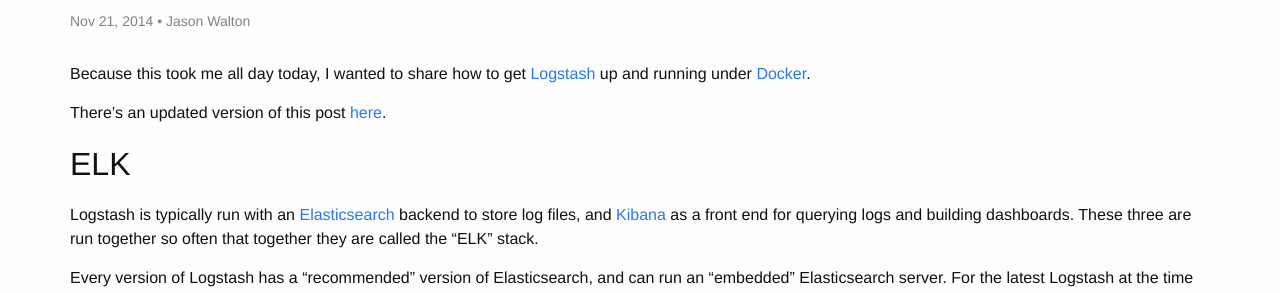
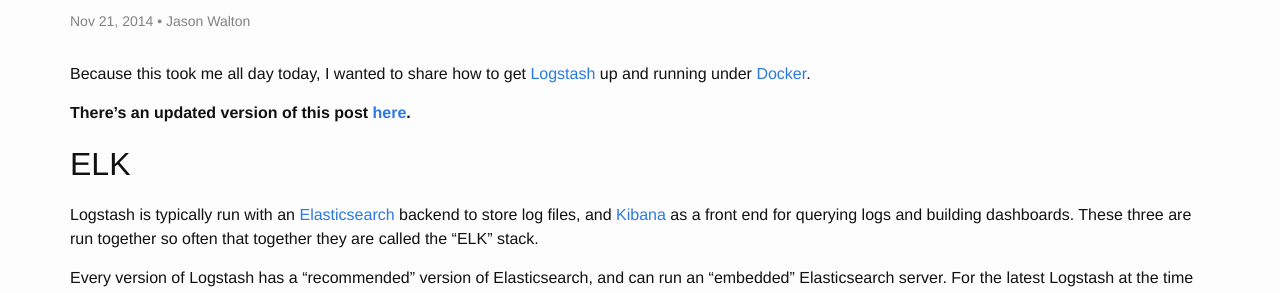
Before and after one commit to jwalton/thedreaming.org, a Jekyll site: the page built from _posts/2014-11-21-docker-logstash.md, in a window 1280 px wide. Shown: the part 138-431 px from the top of the page. Built offline with Jekyll 4.4.1, drawn with Linux system fonts in a browser that asks for light colours; comment, search, counter and statistics services are not loaded.

```diff
--- a/_posts/2014-11-21-docker-logstash.md
+++ b/_posts/2014-11-21-docker-logstash.md
@@ -9,9 +9,9 @@ tags:
 Because this took me all day today, I wanted to share how to get [Logstash](http://logstash.net/)
 up and running under [Docker](https://www.docker.com/).
 
-There's an updated version of this post [here](/2017/02/01/docker-logstash-revisited/).
+<!--more-->
 
-<!--more-->
+**There's an updated version of this post [here](/2017/02/01/docker-logstash-revisited/).**
 
 ## ELK
 
```
